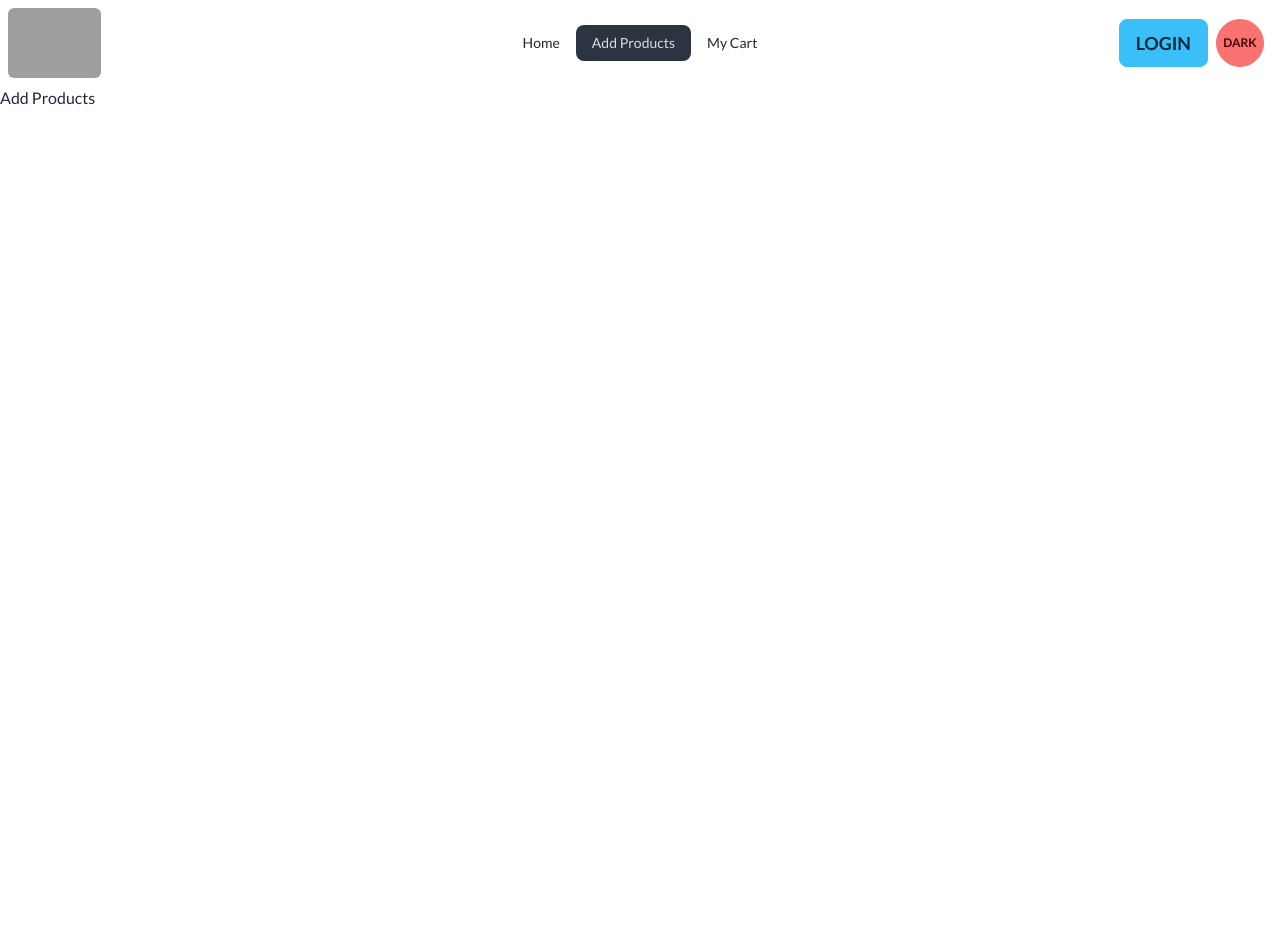
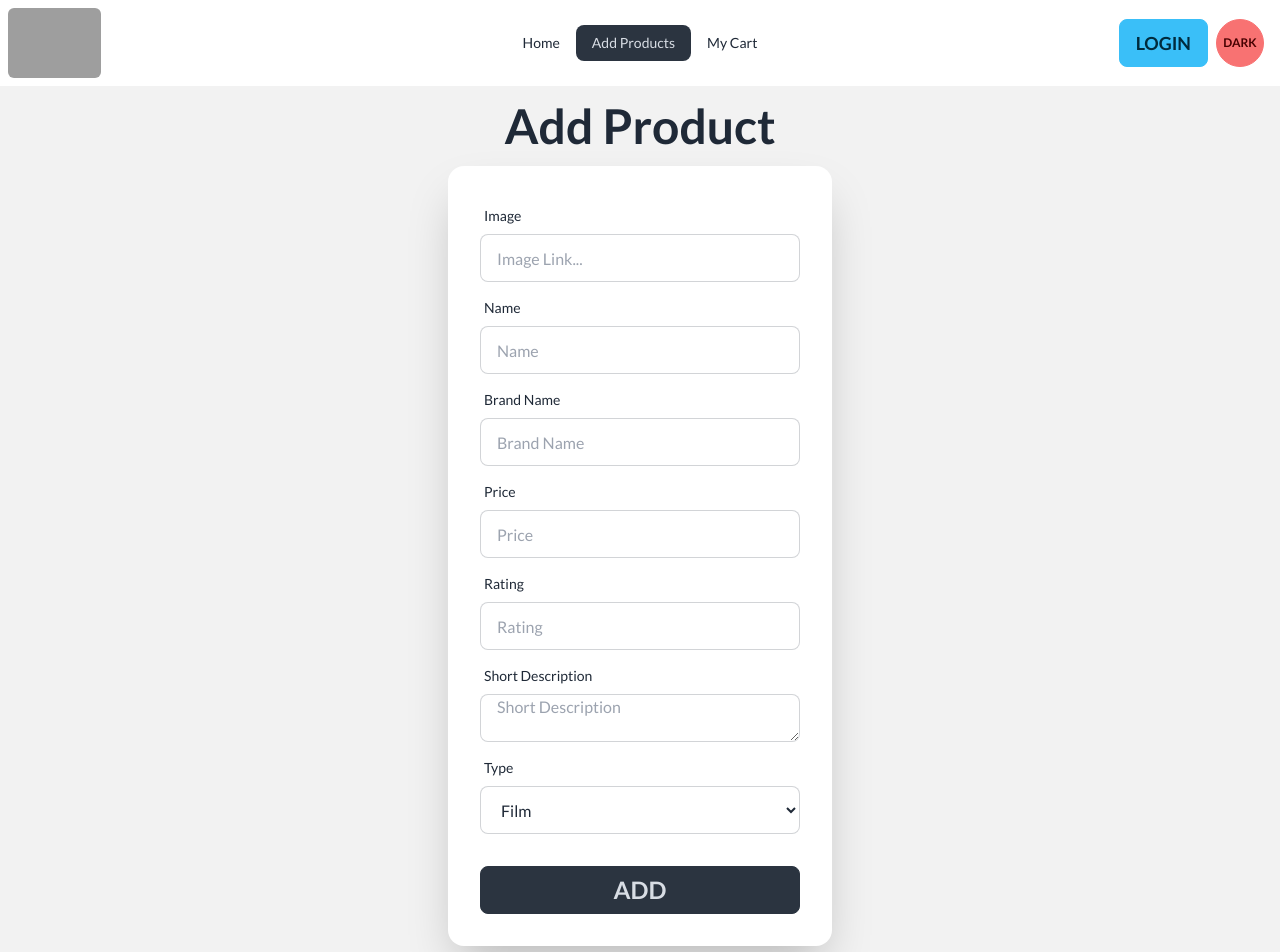
Before and after one commit to sohan704/funflix, a React (Vite) app: page /addproducts in a window 1280 px wide. Shown: the top 952 px of the page. Before the commit the page ends 800 px from the top, so only its background shows below. Built offline with nearby package versions, Linux system fonts and the light colour scheme; grey boxes are pictures that could not be loaded.

Commit message:
added the add product page

```diff
--- a/src/Pages/AddProducts.jsx
+++ b/src/Pages/AddProducts.jsx
@@ -1,11 +1,83 @@
+
 import Navbar from "../Components/Navbar";
+
 
 const AddProducts = () => {
   return (
 
     <div>
-       <Navbar></Navbar>
-       Add Products
+      <Navbar></Navbar>
+
+      <div className="hero min-h-screen bg-base-200">
+        <div className="hero-content flex-col">
+          <div className="text-center lg:text-left">
+            <h1 className="text-5xl font-bold">Add Product</h1>
+          </div>
+          <div className="card flex-shrink-0 w-full max-w-sm shadow-2xl bg-base-100">
+            <form className="card-body">
+              <div className="form-control">
+                <label className="label">
+                  <span className="label-text">Image</span>
+                </label>
+                <input type="text" placeholder="Image Link..." className="input input-bordered" required />
+              </div>
+              <div className="form-control">
+                <label className="label">
+                  <span className="label-text">Name</span>
+                </label>
+                <input type="text" placeholder="Name" className="input input-bordered" required />
+
+              </div>
+              <div className="form-control">
+                <label className="label">
+                  <span className="label-text">Brand Name</span>
+                </label>
+                <input type="text" placeholder="Brand Name" className="input input-bordered" required />
+
+              </div>
+              <div className="form-control">
+                <label className="label">
+                  <span className="label-text">Price</span>
+                </label>
+                <input type="text" placeholder="Price" className="input input-bordered" required />
+
+              </div>
+
+              <div className="form-control">
+                <label className="label">
+                  <span className="label-text">Rating</span>
+                </label>
+                <input type="number" placeholder="Rating" min="1" max="5" className="input input-bordered" required />
+
+              </div>
+
+              <div className="form-control">
+                <label className="label">
+                  <span className="label-text">Short Description</span>
+                </label>
+                <textarea rows="6"
+                  cols="50" type="text" placeholder="Short Description" className="input input-bordered" required />
+
+              </div>
+              <div className="form-control">
+                <label className="label">
+                  <span className="label-text">Type</span>
+                </label>
+                <select className="input input-bordered" name="type">
+                  <option value="Film">Film</option>
+                  <option value="Drama">Drama</option>
+                  <option value="Series">Series</option>
+                  <option value="Song">Song</option>
+                </select>
+
+              </div>
+              <div className="form-control mt-6">
+                <button className="btn text-2xl btn-neutral">ADD</button>
+              </div>
+            </form>
+          </div>
+        </div>
+      </div>
     </div>
   );
 };
```
